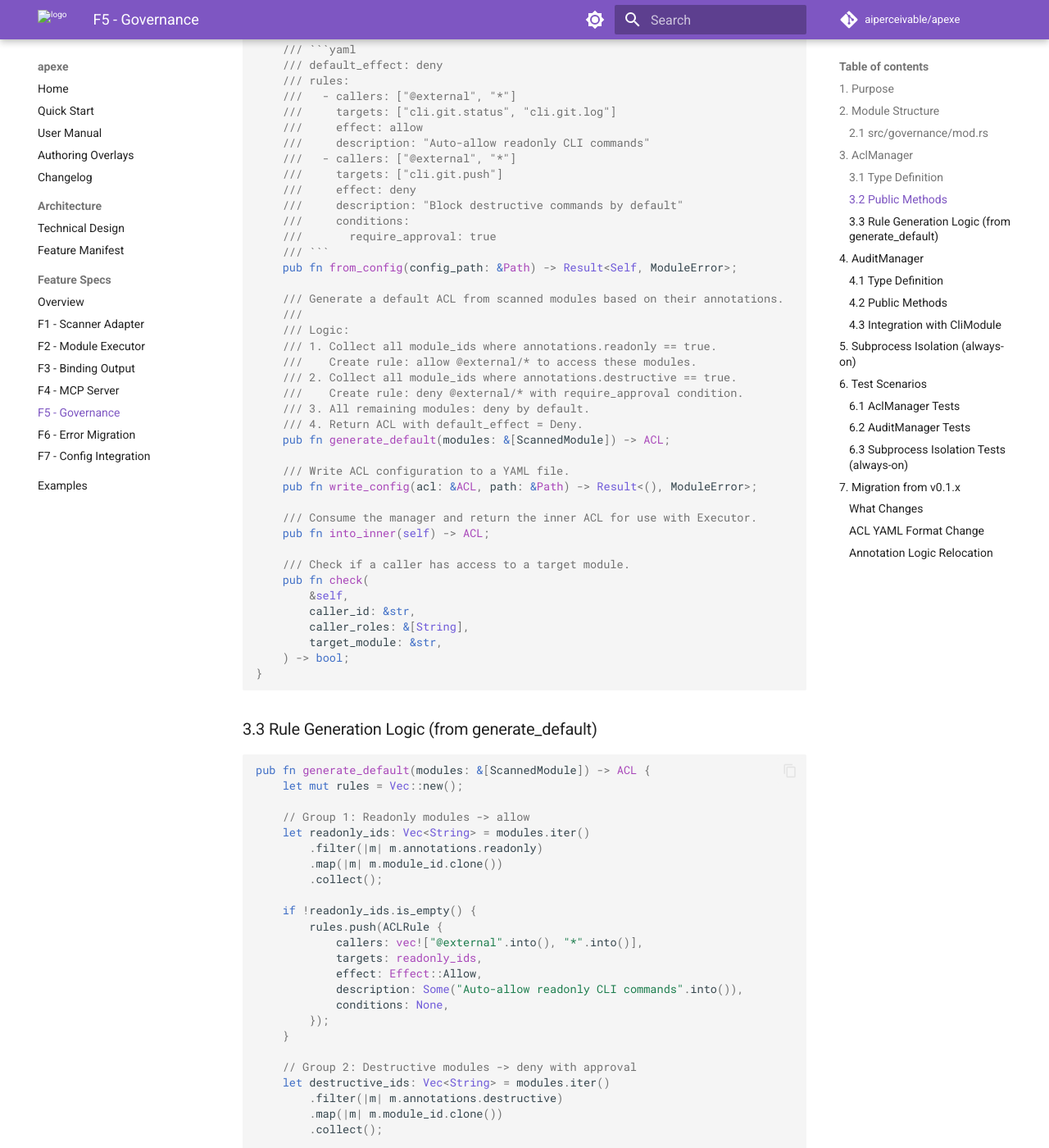
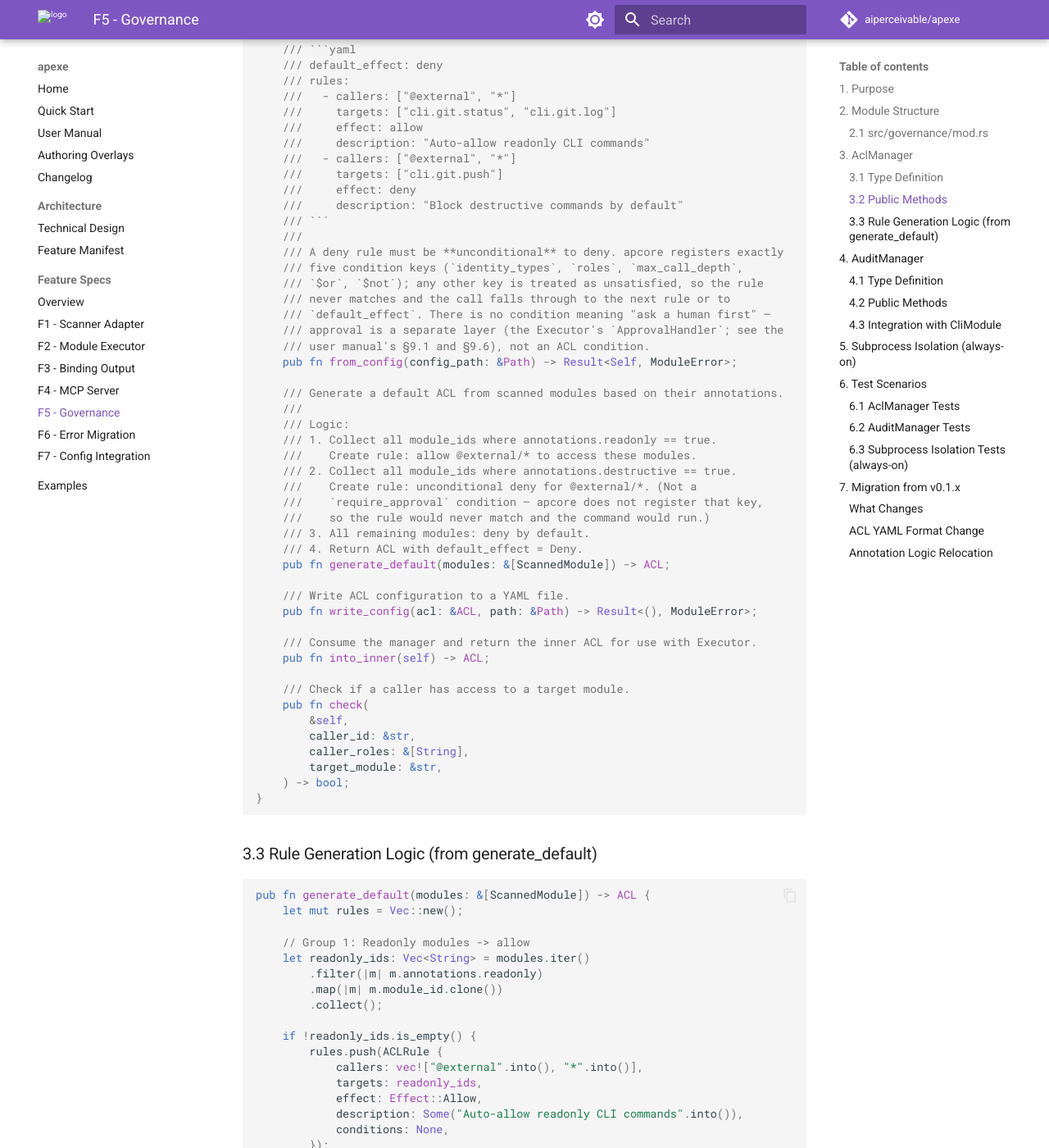
Before and after one commit to aiperceivable/apexe, an MkDocs documentation site: the page built from docs/features/v2-f5-governance.md, in a window 1280 px wide and 1400 px high, scrolled down 1747 px. Shown: the whole window at 82% size. Built offline with MkDocs 1.6.1 and Material for MkDocs 9.7.7, drawn with Linux system fonts in a browser that asks for light colours; comment, search, counter and statistics services are not loaded; some of the changed text lies outside the part shown.

Commit message:
docs(f5): drop the inert require_approval ACL condition from four places
§9.1 of the user manual was corrected and pinned with a test; this
feature document was left behind and still showed
`conditions: {require_approval: true}` on a destructive-deny rule in the
YAML example, the `generate_default` description, the code sketch and
the test table.

`require_approval` is not one of the five condition keys apcore
registers (apcore-0.26.0 src/acl_handlers.rs:401-407: `identity_types`,
`roles`, `max_call_depth`, `$or`, `$not`). An unknown key is treated as
unsatisfied, so a rule copied from here never matches and denies
nothing under `default_effect: allow`.

The `generate_default` description also claimed the condition is what
the function currently emits, which `src/governance/acl.rs:92-100` has
not done for some time.

````diff
--- a/docs/features/v2-f5-governance.md
+++ b/docs/features/v2-f5-governance.md
@@ -68,9 +68,15 @@ impl AclManager {
     ///     targets: ["cli.git.push"]
     ///     effect: deny
     ///     description: "Block destructive commands by default"
-    ///     conditions:
-    ///       require_approval: true
     /// ```
+    ///
+    /// A deny rule must be **unconditional** to deny. apcore registers exactly
+    /// five condition keys (`identity_types`, `roles`, `max_call_depth`,
+    /// `$or`, `$not`); any other key is treated as unsatisfied, so the rule
+    /// never matches and the call falls through to the next rule or to
+    /// `default_effect`. There is no condition meaning "ask a human first" —
+    /// approval is a separate layer (the Executor's `ApprovalHandler`; see the
+    /// user manual's §9.1 and §9.6), not an ACL condition.
     pub fn from_config(config_path: &Path) -> Result<Self, ModuleError>;
 
     /// Generate a default ACL from scanned modules based on their annotations.
@@ -79,7 +85,9 @@ impl AclManager {
     /// 1. Collect all module_ids where annotations.readonly == true.
     ///    Create rule: allow @external/* to access these modules.
     /// 2. Collect all module_ids where annotations.destructive == true.
-    ///    Create rule: deny @external/* with require_approval condition.
+    ///    Create rule: unconditional deny for @external/*. (Not a
+    ///    `require_approval` condition — apcore does not register that key,
+    ///    so the rule would never match and the command would run.)
     /// 3. All remaining modules: deny by default.
     /// 4. Return ACL with default_effect = Deny.
     pub fn generate_default(modules: &[ScannedModule]) -> ACL;
@@ -122,7 +130,13 @@ pub fn generate_default(modules: &[ScannedModule]) -> ACL {
         });
     }
 
-    // Group 2: Destructive modules -> deny with approval
+    // Group 2: Destructive modules -> unconditional deny.
+    //
+    // Deliberately no `conditions`. `require_approval` is not one of apcore's
+    // five registered condition keys, and an unknown key is treated as
+    // unsatisfied — the rule would never match, so a destructive command
+    // would fall through to the next rule or to `default_effect` and run.
+    // Approval gating lives in the Executor's ApprovalHandler, not the ACL.
     let destructive_ids: Vec<String> = modules.iter()
         .filter(|m| m.annotations.destructive)
         .map(|m| m.module_id.clone())
@@ -134,7 +148,7 @@ pub fn generate_default(modules: &[ScannedModule]) -> ACL {
             targets: destructive_ids,
             effect: Effect::Deny,
             description: Some("Block destructive CLI commands by default".into()),
-            conditions: Some(serde_json::json!({"require_approval": true})),
+            conditions: None,
         });
     }
 
@@ -269,7 +283,7 @@ approval + preview/dry-run) plus the process hygiene above.
 | Test Name | Scenario | Expected |
 |---|---|---|
 | `test_acl_generate_default_readonly_allowed` | 2 readonly modules | Rule with effect=Allow for those module_ids |
-| `test_acl_generate_default_destructive_denied` | 1 destructive module | Rule with effect=Deny and require_approval |
+| `test_acl_generate_default_destructive_denied` | 1 destructive module | Rule with effect=Deny and no `conditions` |
 | `test_acl_generate_default_write_denied` | 1 write module | Rule with effect=Deny |
 | `test_acl_generate_default_mixed` | 3 modules (1 each type) | 3 rules |
 | `test_acl_generate_default_empty` | No modules | ACL with only default deny |
````
